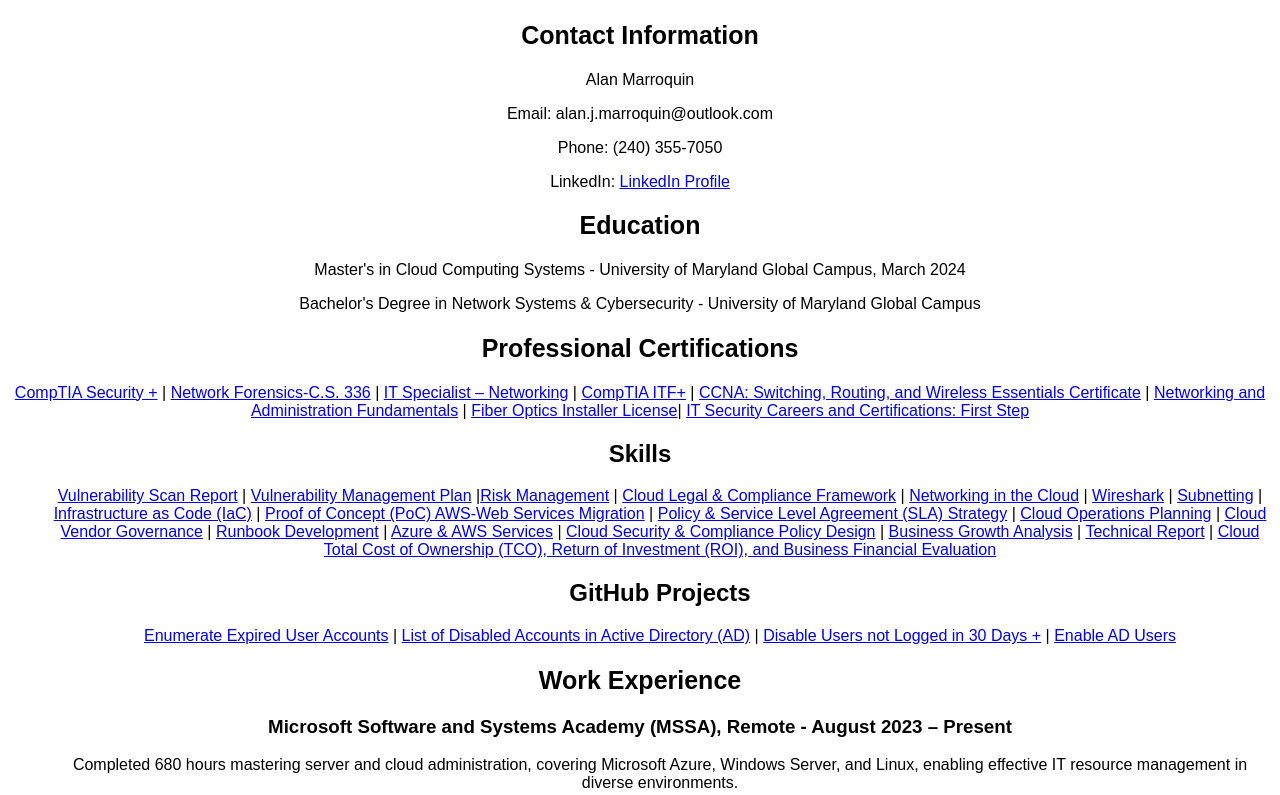
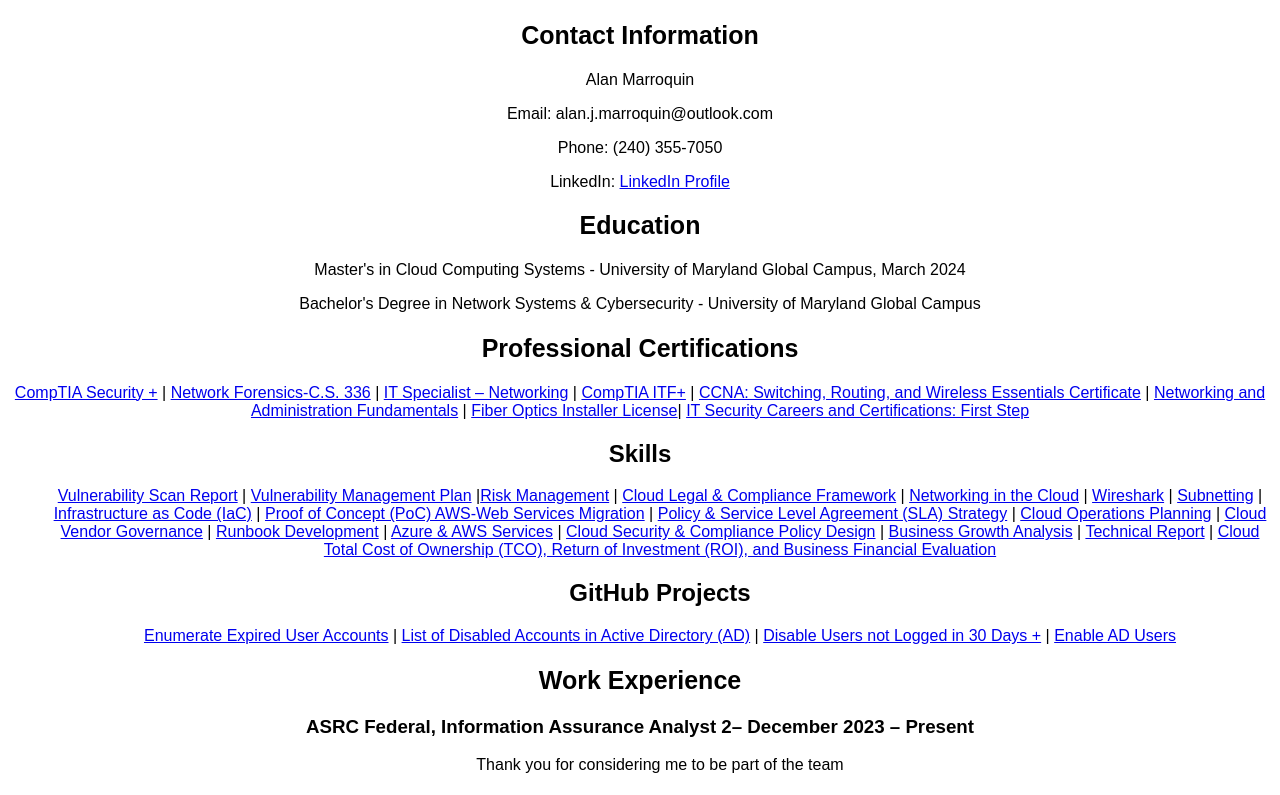
Before and after one commit to ajmh17/my-first-static-web-app, a website: page src/index.html in a window 1280 px wide. Shown: the top 795 px of the page. Drawn offline with Linux system fonts and the light colour scheme.

Commit message:
Update index.html
ASRC Federal

```diff
--- a/src/index.html
+++ b/src/index.html
@@ -50,6 +50,11 @@
   </div>
 <div class="resume-section">
     <h2>Work Experience</h2>
+    <h3> ASRC Federal, Information Assurance Analyst 2– December 2023 – Present</h3>
+    <ul>
+      <p>Thank you for considering me to be part of the team</li>
+    </ul>
+
     <h3>Microsoft Software and Systems Academy (MSSA), Remote - August 2023 – Present</h3>
     <ul>
       <p>Completed 680 hours mastering server and cloud administration, covering Microsoft Azure, Windows Server, and Linux, enabling effective IT resource management in diverse environments.</li>
```
